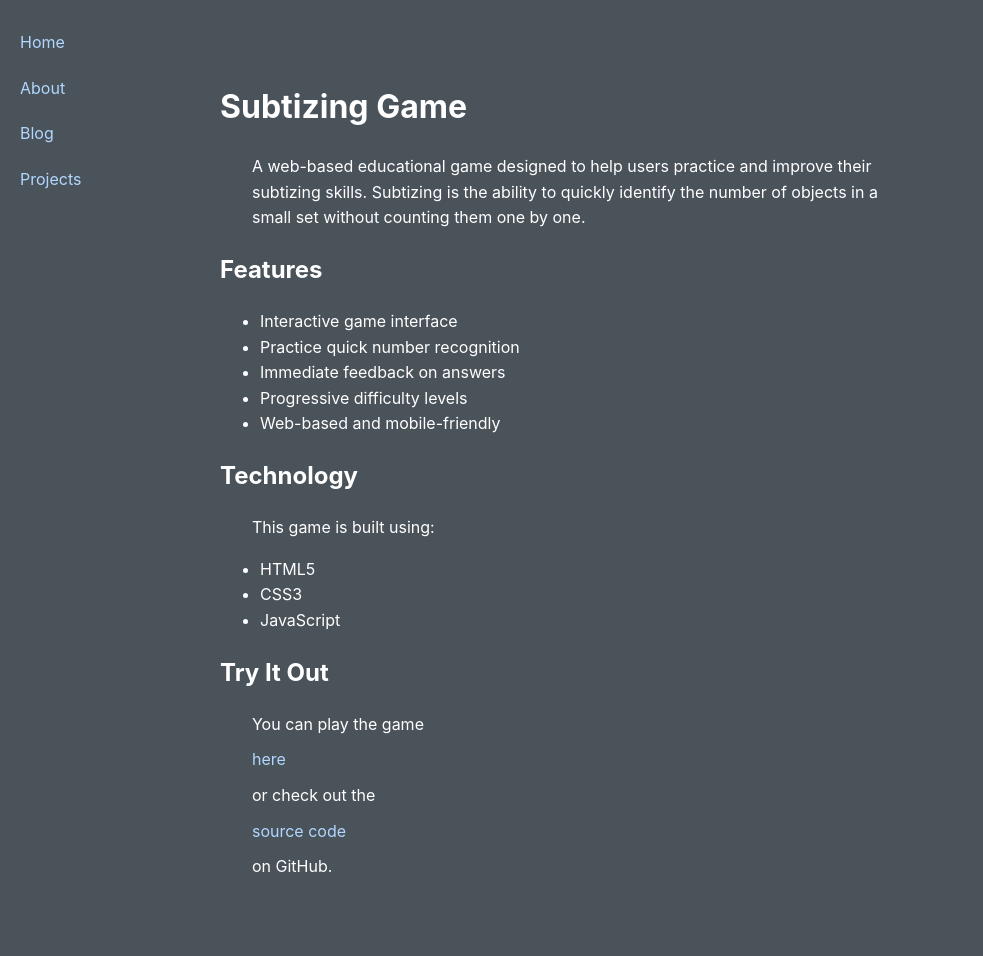
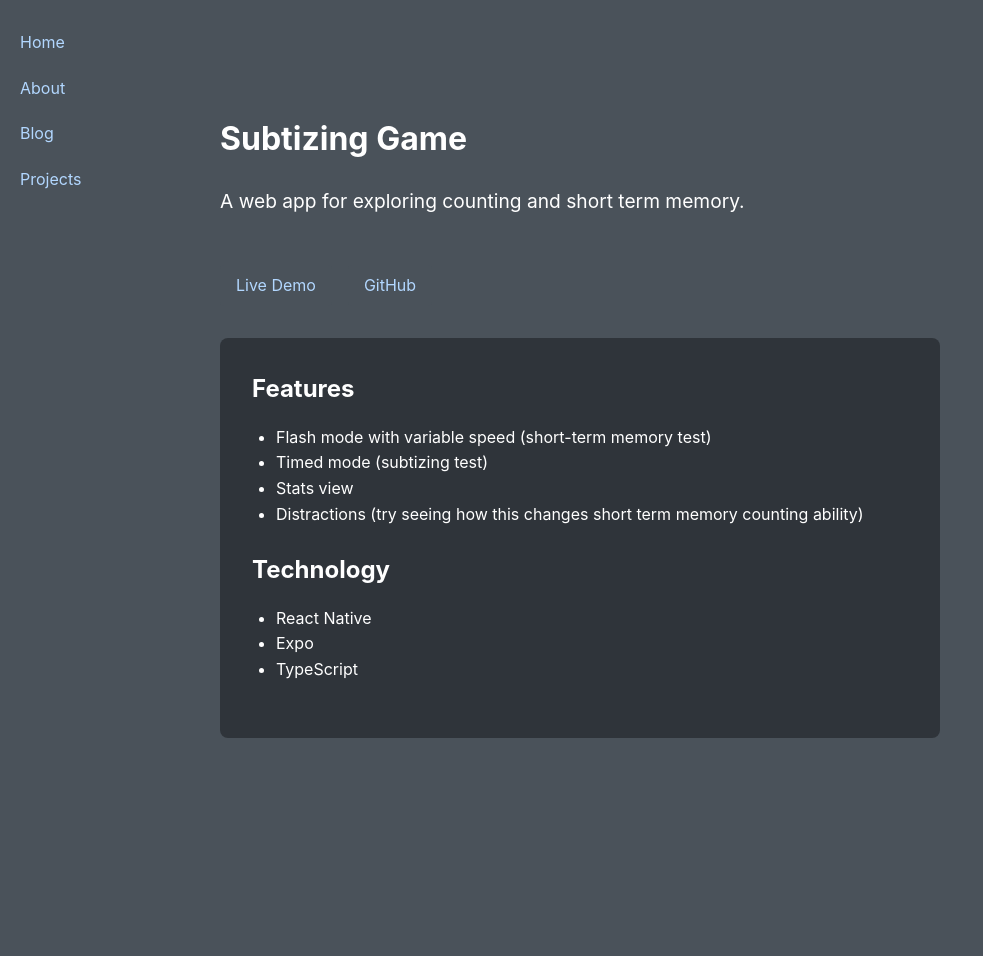
Before and after one commit to zacharybanken/zacharybanken.github.io, a Jekyll site: the page built from _projects/subtizing-game.md, in a window 1280 px wide. Shown: the whole page, without its empty margins (0-983 px from the left). Built offline with Jekyll 4.4.1, drawn with Linux system fonts in a browser that asks for light colours; after the commit the page ends 900 px from its top, so only the background shows below that.

Commit message:
Fix project page styling: adjust button layout and description color

```diff
--- /dev/null
+++ b/_layouts/project.html
@@ -0,0 +1,21 @@
+---
+layout: default
+---
+<div class="project-page">
+  <h1>{{ page.title }}</h1>
+
+  <p class="project-description">{{ page.description }}</p>
+
+  <div class="project-links">
+    {% if page.demo %}
+      <a href="{{ page.demo }}" target="_blank" class="project-link">Live Demo</a>
+    {% endif %}
+    {% if page.github %}
+      <a href="{{ page.github }}" target="_blank" class="project-link">GitHub</a>
+    {% endif %}
+  </div>
+
+  <div class="project-content">
+    {{ content }}
+  </div>
+</div>
--- a/_projects/subtizing-game.md
+++ b/_projects/subtizing-game.md
@@ -1,30 +1,20 @@
 ---
-layout: default
+layout: project
 title: Subtizing Game
-description: A web-based game to practice and improve subtizing skills
+description: A web app for exploring counting and short term memory.
 github: https://github.com/zacharybanken/SubtizingGame
 demo: https://zacharybanken.github.io/SubtizingGame/
 ---
 
-# Subtizing Game
-
-A web-based educational game designed to help users practice and improve their subtizing skills. Subtizing is the ability to quickly identify the number of objects in a small set without counting them one by one.
-
 ## Features
 
-- Interactive game interface
-- Practice quick number recognition
-- Immediate feedback on answers
-- Progressive difficulty levels
-- Web-based and mobile-friendly
+- Flash mode with variable speed (short-term memory test)
+- Timed mode (subtizing test)
+- Stats view
+- Distractions (try seeing how this changes short term memory counting ability)
 
 ## Technology
 
-This game is built using:
-- HTML5
-- CSS3
-- JavaScript
-
-## Try It Out
-
-You can play the game [here](https://zacharybanken.github.io/SubtizingGame/) or check out the [source code](https://github.com/zacharybanken/SubtizingGame) on GitHub.
+- React Native
+- Expo
+- TypeScript
--- a/_sass/main.scss
+++ b/_sass/main.scss
@@ -132,6 +132,8 @@ img {
     padding: 1.5rem;
     border-radius: 8px;
     transition: transform 0.2s ease;
+    display: flex;
+    flex-direction: column;
 }
 
 .project:hover {
@@ -153,13 +155,22 @@ img {
 }
 
 .project-link {
-    display: inline-block;
+    display: inline-flex;
+    align-items: center;
     padding: 0.5rem 1rem;
-    margin-right: 1rem;
+    margin-right: 0.5rem;
     margin-top: 1rem;
     background: var(--BACKGROUND-COLOR);
     border-radius: 4px;
     transition: background-color 0.2s ease;
+    width: fit-content;
+}
+
+.project-links {
+    display: flex;
+    flex-wrap: wrap;
+    gap: 0.5rem;
+    margin-top: auto;
 }
 
 .project-link:hover {
@@ -173,3 +184,52 @@ img {
         grid-template-columns: repeat(auto-fit, minmax(300px, 1fr));
     }
 }
+
+/* Debug information */
+.debug-info {
+    background: rgba(0, 0, 0, 0.2);
+    padding: 1rem;
+    margin: 1rem 0;
+    border-radius: 4px;
+    font-family: monospace;
+}
+
+.debug-info ul {
+    margin: 0;
+    padding-left: 1.5rem;
+}
+
+/* Project page styles */
+.project-page {
+    max-width: 800px;
+    margin: 0 auto;
+    padding: 2rem 0;
+}
+
+.project-description {
+    font-size: 1.2rem;
+    color: var(--TEXT-COLOR);
+    margin-bottom: 2rem;
+}
+
+.project-links {
+    margin-bottom: 2rem;
+}
+
+.project-content {
+    background: var(--BACKGROUND-COLOR-2);
+    padding: 2rem;
+    border-radius: 8px;
+    margin-top: 2rem;
+}
+
+.project-content h2 {
+    color: var(--TEXT-COLOR);
+    margin-top: 0;
+    margin-bottom: 1rem;
+}
+
+.project-content ul {
+    padding-left: 1.5rem;
+    margin-bottom: 1.5rem;
+}
```
Also changed, not shown: 3 other files.
